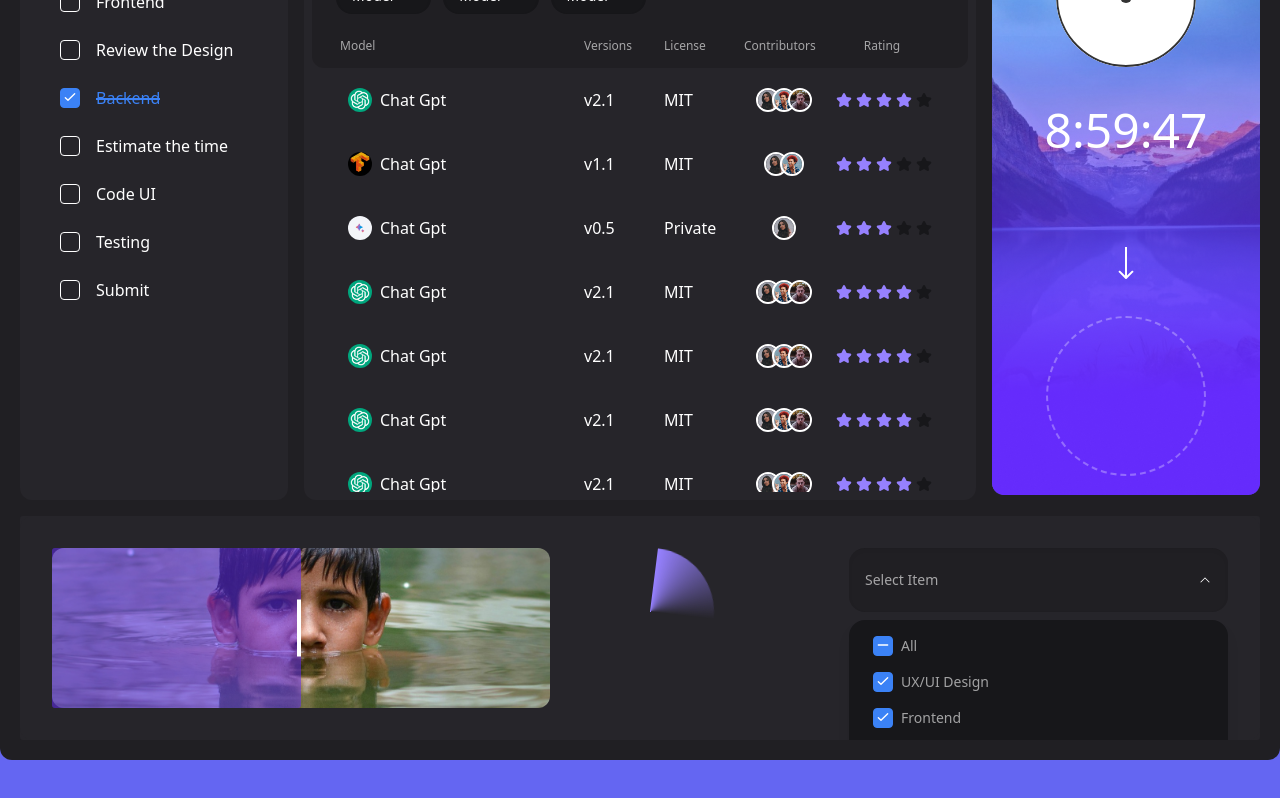
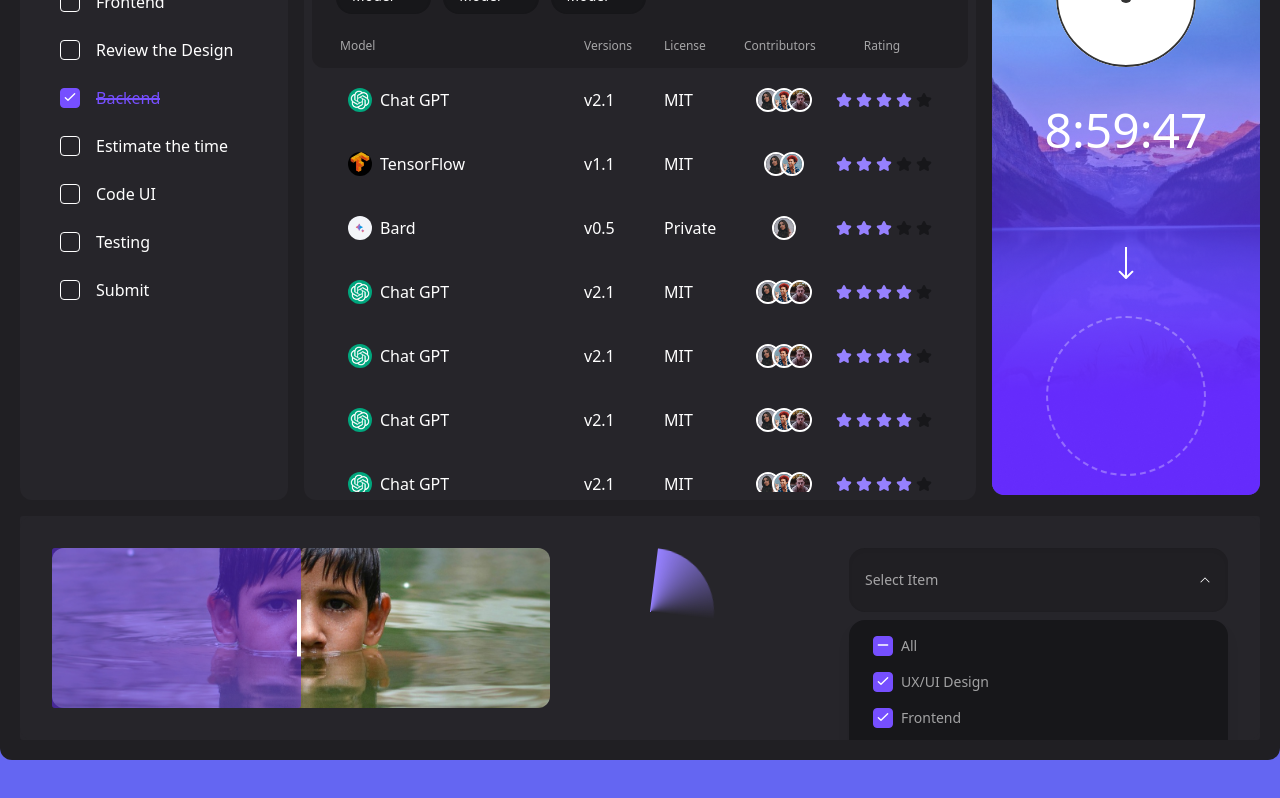
Before and after one commit to saurabhburade/ai-proto, a Next.js app: page / in a window 1280 px wide. Both pictures are taken after a click on the button "Select Item". Shown: the part 226-1024 px from the top of the page. Built offline with nearby package versions, Linux system fonts and the light colour scheme.

Commit message:
chore: refactor colors & resize comp

```diff
--- a/src/components/CheckBox.tsx
+++ b/src/components/CheckBox.tsx
@@ -26,7 +26,7 @@ function CheckBox({ onStatusChange, task, checkStatus }: Props) {
       <div
         className={`w-5 h-5 border  rounded transition-all duration-[700ms] ${
           isChecked
-            ? "bg-blue-500 border-blue-500"
+            ? "bg-primary-400 border-[#764FFF]"
             : "bg-transparent border-white "
         }`}
       >
@@ -50,7 +50,9 @@ function CheckBox({ onStatusChange, task, checkStatus }: Props) {
       <span className="line-through-animated"></span>
       <span
         className={`${
-          isChecked ? "strike-through-animation text-blue-500" : ""
+          isChecked
+            ? " text-[#764FFF]  strike-through-animation duration-200 transition-all "
+            : ""
         }`}
       >
         {task}
--- a/src/components/Resizable.tsx
+++ b/src/components/Resizable.tsx
@@ -9,6 +9,7 @@ function Resizable({
   enableRight = true,
   enableTop = true,
   enableBottom = true,
+  showResizerThumbRight = false,
 }) {
   const ref = useRef(null);
   const refLeft = useRef(null);
@@ -19,8 +20,8 @@ function Resizable({
   useEffect(() => {
     const resizeableEle = ref.current;
     const styles = window.getComputedStyle(resizeableEle);
-    let width = parseInt(styles.width, 10);
-    let height = parseInt(styles.height, 10);
+    let width = parseInt(styles.width, 0);
+    let height = parseInt(styles.height, 0);
     let x = 0;
     let y = 0;
 
@@ -144,6 +145,7 @@ function Resizable({
       <div
         ref={ref}
         className={`resizeable   overflow-hidden ${extraClassNames}`}
+        data-resizer-thumb-right={`${showResizerThumbRight}`}
       >
         {children}
         {enableLeft && <div ref={refLeft} className="resizer resizer-l"></div>}
--- a/src/styles/globals.css
+++ b/src/styles/globals.css
@@ -22,6 +22,12 @@ body {
 }
 bg-primary {
   background-color: #6466f2;
+}
+.text-primary-400 {
+  color: #764fff;
+}
+.bg-primary-400 {
+  background-color: #764fff;
 }
 @layer utilities {
   .text-balance {
@@ -79,6 +85,7 @@ bg-primary {
     width: 100%;
     height: 2px;
     background-color: currentColor;
+
     animation: strike-through 200ms linear forwards;
   }
 }
@@ -116,16 +123,14 @@ dialog::backdrop {
   height: 100px; /* Set your desired maximum height for the open state */
 }
 .bouncy-dialog {
-  animation: bounceIn 0.5s cubic-bezier(0.68, -0.55, 0.27, 1.55);
+  animation: bounceIn 1s cubic-bezier(0.68, -0.55, 0.27, 1.55);
 }
 
 @keyframes bounceIn {
   0% {
     transform: scale(0);
   }
-  50% {
-    transform: scale(1.1);
-  }
+
   100% {
     transform: scale(1);
   }
@@ -193,11 +198,7 @@ dialog::backdrop {
   top: 0;
   bottom: 0;
 
-
   border-radius: 3px;
-
-  min-width: 15px;
-  min-height: 15px;
 }
 
 .resizer {
@@ -210,7 +211,22 @@ dialog::backdrop {
   height: 100%;
   right: 0;
   top: 0;
-  width: 5px;
+  width: 10px;
+}
+
+.resizeable[data-resizer-thumb-right="true"]:hover .resizer-r::after {
+  content: "";
+  position: absolute;
+
+  height: 100%;
+  right: 0;
+  top: 50%;
+  transition-duration: 400ms;
+  transform: translate(0%, -50%);
+  width: 4px;
+  height: 57px;
+  background: #49474f;
+  border-radius: 2px;
 }
 
 .resizer-t {
--- a/src/views/AppView/AppView.tsx
+++ b/src/views/AppView/AppView.tsx
@@ -21,13 +21,19 @@ function AppView({}: Props) {
 
       <div className="p-5 bg-base-200 rounded-xl  space-y-[16px] overflow-hidden">
         <div className="grid grid-cols-[1fr_2fr_1fr] gap-[16px]">
-          <Resizable extraClassNames={"max-w-[400px] min-w-[100px] h-full"}>
+          <Resizable
+            showResizerThumbRight={true}
+            extraClassNames={"max-w-[400px] min-w-[100px] h-full"}
+          >
             <TodaysTasks />
           </Resizable>
           <AIModels />
           <DragAndDropContainer />
         </div>
-        <Resizable extraClassNames={" h-full bg-base-300"}>
+        <Resizable
+          extraClassNames={" h-full bg-base-300"}
+          showResizerThumbRight={false}
+        >
           <ImageProcessor />
         </Resizable>
       </div>
--- a/src/views/AppView/components/AIModelList.tsx
+++ b/src/views/AppView/components/AIModelList.tsx
@@ -22,8 +22,8 @@ const ModelRow = ({ model }) => {
     <div className="">
       <div
         className={` ${
-          isOpen ? "shadow-lg  " : ""
-        } w-full cursor-pointer px-[28px] py-[8px] duration-[700ms] transition-all rounded-xl h-[64px] grid grid-cols-[244px_80px_80px_80px_116px] items-center`}
+          isOpen ? "shadow-lg hover:rounded-t-xl " : ""
+        } w-full active:bg[#17171A] cursor-pointer px-[28px] py-[8px] hover:bg-[#201F23] cursor-pointer duration-[700ms] transition-all rounded-xl h-[64px] grid grid-cols-[244px_80px_80px_80px_116px] items-center`}
         onClick={toggleAccordion}
       >
         <div className="flex w-[244px] items-center">
@@ -34,7 +34,7 @@ const ModelRow = ({ model }) => {
             height={24}
             className="mx-[8px] rounded-full w-[24px] h-[24px] object-cover"
           />
-          <p>Chat Gpt</p>
+          <p>{model?.name}</p>
         </div>
         <p className="w-[80px]">{model?.version} </p>
         <p className="w-[80px]"> {model?.liscence} </p>
--- a/src/views/AppView/components/AIModelsHead.tsx
+++ b/src/views/AppView/components/AIModelsHead.tsx
@@ -120,7 +120,9 @@ function CheckBox({ checkStatus, item, hasDash }) {
       />
       <div
         className={`w-5 h-5 border  rounded transition-all duration-[700ms]  ${
-          isChecked ? "bg-blue-500 border-blue-500" : "bg-white border-white "
+          isChecked
+            ? "bg-primary-400 border-[#764FFF]"
+            : "bg-white border-white "
         }`}
       >
         {hasDash && isChecked && (
--- a/src/views/AppView/components/ImageProcessor.tsx
+++ b/src/views/AppView/components/ImageProcessor.tsx
@@ -142,7 +142,9 @@ function CheckBox({ checkStatus, item, hasDash }) {
       />
       <div
         className={`w-5 h-5 border  rounded transition-all duration-[700ms]  ${
-          isChecked ? "bg-blue-500 border-blue-500" : "bg-white border-white "
+          isChecked
+            ? "bg-primary-400 border-[#764FFF]"
+            : "bg-white border-white "
         }`}
       >
         {hasDash && isChecked && (
```
